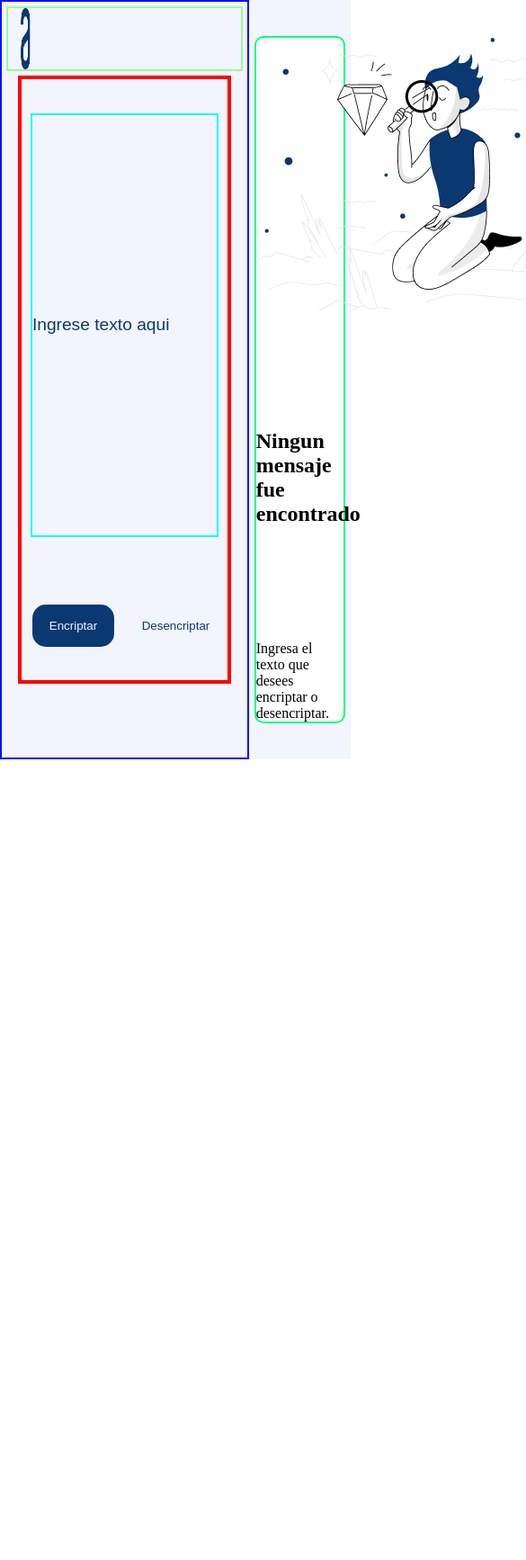
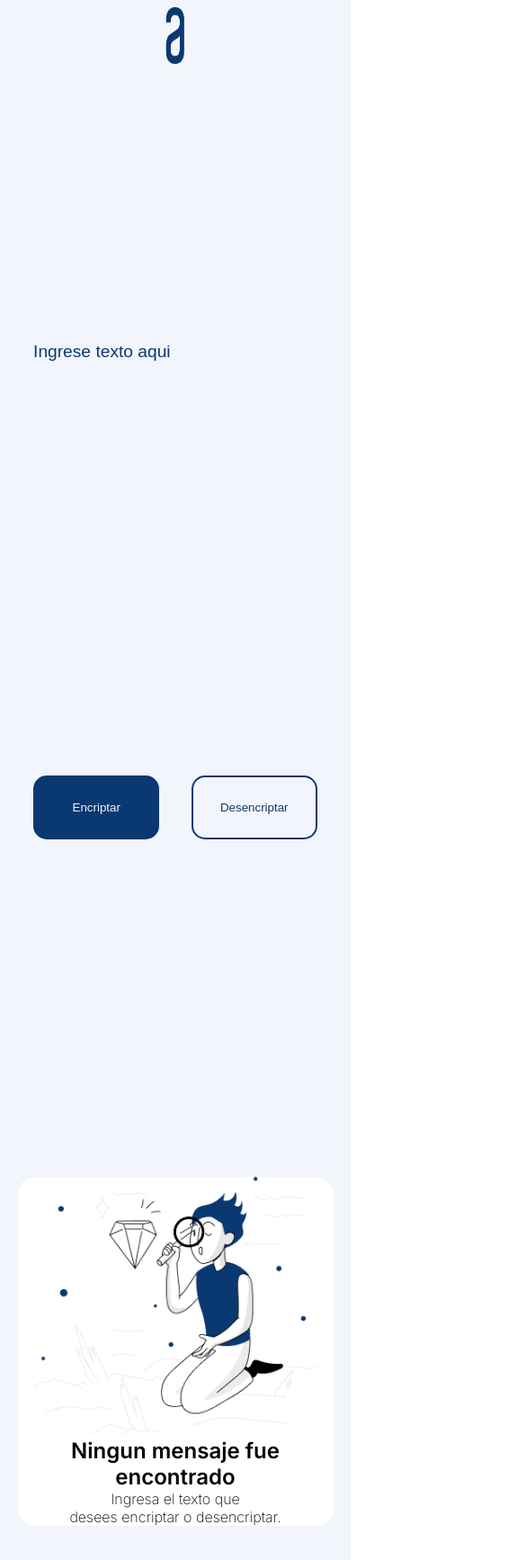
Before and after one commit to criz707/challenge-oracle-one, a plain HTML site: page index.html in a window 390 px wide. Shown: the top 1734 px of the page at 90% size, 585 px wide, since content can reach past the window. Before the commit the page ends 844 px from the top, so only its background shows below. Drawn offline with Linux system fonts and the light colour scheme.

Commit message:
primera version

```diff
--- a/index.html
+++ b/index.html
@@ -9,42 +9,47 @@
 </head>
 <body>
 
-
-
     <div class="container">
 
         <div class="primera_seccion">
-    <header class="header">
+            <header class="header">
         <img src="img/Logo.png" alt="">
+
     </header>
-
 
     <section class="texto">
 
         <form class="texto_form">
-            <input type="text"  placeholder="Ingrese texto aqui"/>
 
-            <button type="submit" class="boton_azul">Encriptar</button>
-            <button type="submit" class="boton_blanco">Desencriptar</button>
+            <input type="text" id="valor" placeholder="Ingrese texto aqui" >
+            <button id="encriptar" class="boton_azul">Encriptar</button>
+            <button id="desencriptar" class="boton_blanco">Desencriptar</button>
+
         </form>
 
     </section>
-
 </div>
 
-    <section class="resultados">
+    <section class="resultados" id="resultados">
 
+
+        <div class="no_resultados">
         <div class="imagen">
             <img src="img/Muñeco.png" />
         </div>
         <h2>Ningun mensaje fue encontrado</h2>
-        <p>Ingresa el texto que desees encriptar o desencriptar.</p>
+        <p>Ingresa el texto que <br/> desees encriptar o desencriptar.</p>
+        </div>
+
+
     </section>
+
+
 
     </div>
 
 
-
+    <script src="js/encriptador.js" type="module"></script>
 
 </body>
 </html>
--- /dev/null
+++ b/js/encriptador.js
@@ -0,0 +1,87 @@
+let boton_encriptar =  document.getElementById('encriptar');
+let boton_desencriptar = document.getElementById('desencriptar');
+let datos = document.getElementById('valor');
+let container =  document.getElementById('resultados');
+
+
+
+export const dibujar = (valor,texto)=>{
+
+    if(valor==true){
+    container.innerHTML = `
+    <div class="no_resultados">
+        <h2>Desencriptado:</h2>
+        <p>${texto}</p>
+    </div>
+    `
+    }
+    else{
+        container.innerHTML= `
+        <div class="no_resultados">
+        <div class="imagen">
+            <img src="img/Muñeco.png" />
+        </div>
+        <h2>Ningun mensaje fue encontrado</h2>
+        <p>Ingresa el texto que <br/> desees encriptar o desencriptar.</p>
+        </div>
+        `
+    }
+
+}
+
+
+boton_encriptar.addEventListener('click',(e)=>{
+    e.preventDefault();
+    let respuesta = encriptar(datos.value);
+    dibujar(true,respuesta);
+    console.log(respuesta);
+});
+
+boton_desencriptar.addEventListener('click',(e)=>{
+    e.preventDefault();
+    let respuesta = desencriptar(datos.value);
+    dibujar(true,respuesta);
+    console.log(respuesta);
+})
+
+
+
+/*
+`La letra "e" es convertida para "enter"`
+`La letra "i" es convertida para "imes"`
+`La letra "a" es convertida para "ai"`
+`La letra "o" es convertida para "ober"`
+`La letra "u" es convertida para "ufat"`
+letras siguen iguales
+*/
+
+
+let arrayprueba = 'gato';
+
+let encriptar = (valor) => {
+
+    let resultado  =
+    valor
+    .replaceAll('e','enter')
+    .replaceAll('i','imes')
+    .replaceAll('a','ai')
+    .replaceAll('o','ober')
+    .replaceAll('u','ufat')
+
+    return resultado;
+
+};
+
+let desencriptar = (valor) => {
+
+    let separado = valor.split();
+    console.log(separado);
+    let resultado  =
+    valor
+    .replaceAll('enter','e','imes','i')
+    .replaceAll('imes','i')
+    .replaceAll('ai','a')
+    .replaceAll('ober','o')
+    .replaceAll('ufat','u')
+    return resultado;
+}
--- a/styles/styles.css
+++ b/styles/styles.css
@@ -7,10 +7,13 @@
 
 
 
+
+/*Colores principales*/
 :root{
     --azul-primario:#0A3871;
     --fondo:#F3F5FC;
 }
+
 
 
 *{
@@ -28,12 +31,10 @@
 }
 
 .primera_seccion{
-    border: 2px solid rgb(0, 13, 255);
     width: 70%;
 }
 
 .header{
-    border: 2px solid palegreen;
     width: 95%;
     height: 8%;
     margin: 2% auto;
@@ -45,10 +46,8 @@
     margin: auto;
 }
 
-
 .texto{
     width: 85%;
-    border: 2px solid red;
     height: 80%;
     margin: 2% auto;
     display: flex;
@@ -59,7 +58,6 @@
 
 .texto_form{
     width: 100%;
-    border: 2px solid red;
     display: flex;
     flex-direction: row;
     flex-wrap: wrap;
@@ -68,14 +66,18 @@
 
 
 .texto_form input{
-    border: 2px solid cyan;
     width: 90%;
-    height: 70%;
+    height: 30%;
     margin: auto;
     background: rgba(230, 230, 250, 0);
-    text-align: start;
+    border: 2px solid rgba(105, 255, 255, 0);
     color: var(--azul-primario);
+    /*text-align: left;*/
+    vertical-align: bottom;
+    top: 2%;
     font-size: larger;
+    /*Quitar borde del input*/
+    outline: none;
 }
 
 .texto_form ::placeholder{
@@ -98,11 +100,15 @@
     width: 10%;
     border-radius: 15px;
 }
+
+
 .boton_blanco{
     background: #f3f5fc00;
     color: var(--azul-primario);
     width: 10%;
     border: none;
+    border: 2px solid var(--azul-primario);
+    border-radius: 15px;
 }
 
 
@@ -115,7 +121,73 @@
     justify-content: space-between;
     width: 25%;
     height: 90%;
-    border: 2px solid rgb(0, 255, 128);
-    border-radius: 10px;
+    border-radius: 20px;
     margin: auto;
 }
+
+.no_resultados{
+    margin: auto;
+    height: 70%;
+    display: flex;
+    flex-direction: row;
+    flex-wrap: wrap;
+    text-align: center;
+    justify-content: center;
+    font-family: 'Inter', sans-serif;
+}
+
+.resultados .imagen{
+    width: 90%;
+    height: 70%;
+    margin: auto;
+}
+
+.resultados .imagen img{
+    width: 100%;
+    height: 100%;
+}
+
+
+
+
+@media (max-width: 500px){
+
+    .container{
+        flex-direction: column;
+        flex-wrap: wrap;
+        height: 0%;
+    }
+
+    .primera_seccion{
+        width: 100%;
+        height: 150vh;
+    }
+
+    .header{
+        width: 20%;
+        height: 5%;
+    }
+
+    .header img{
+        width: 100%;
+        height: 100%;
+    }
+
+    .texto{
+        width: 90%;
+    }
+
+    .boton_azul{
+        width: 45%;
+    }
+
+    .boton_blanco{
+        width: 45%;
+    }
+
+    .resultados{
+        width: 90%;
+        margin: 5vh auto;
+    }
+
+}
```
Also changed, not shown: js/show_results.js (added, +27 -0 lines).
